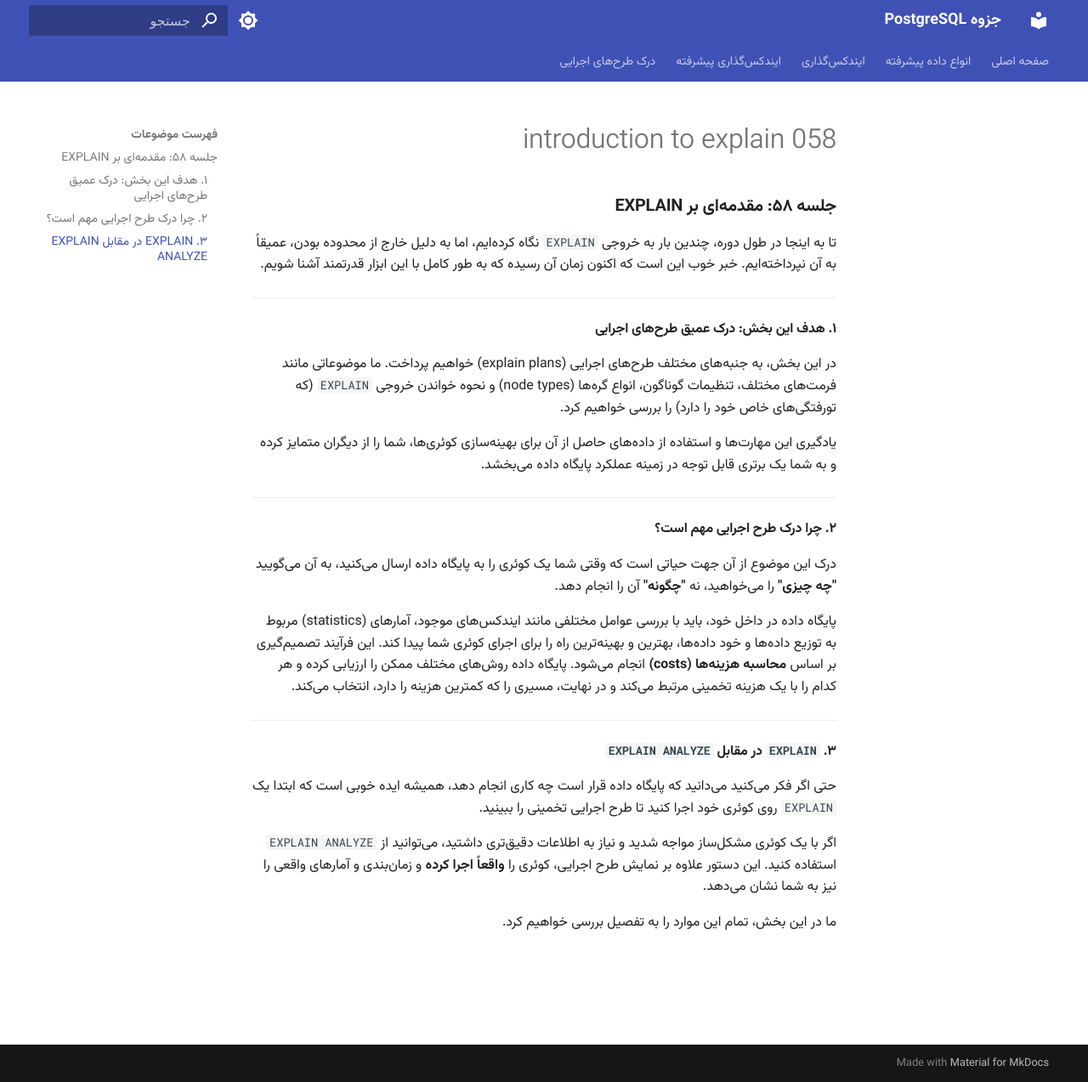
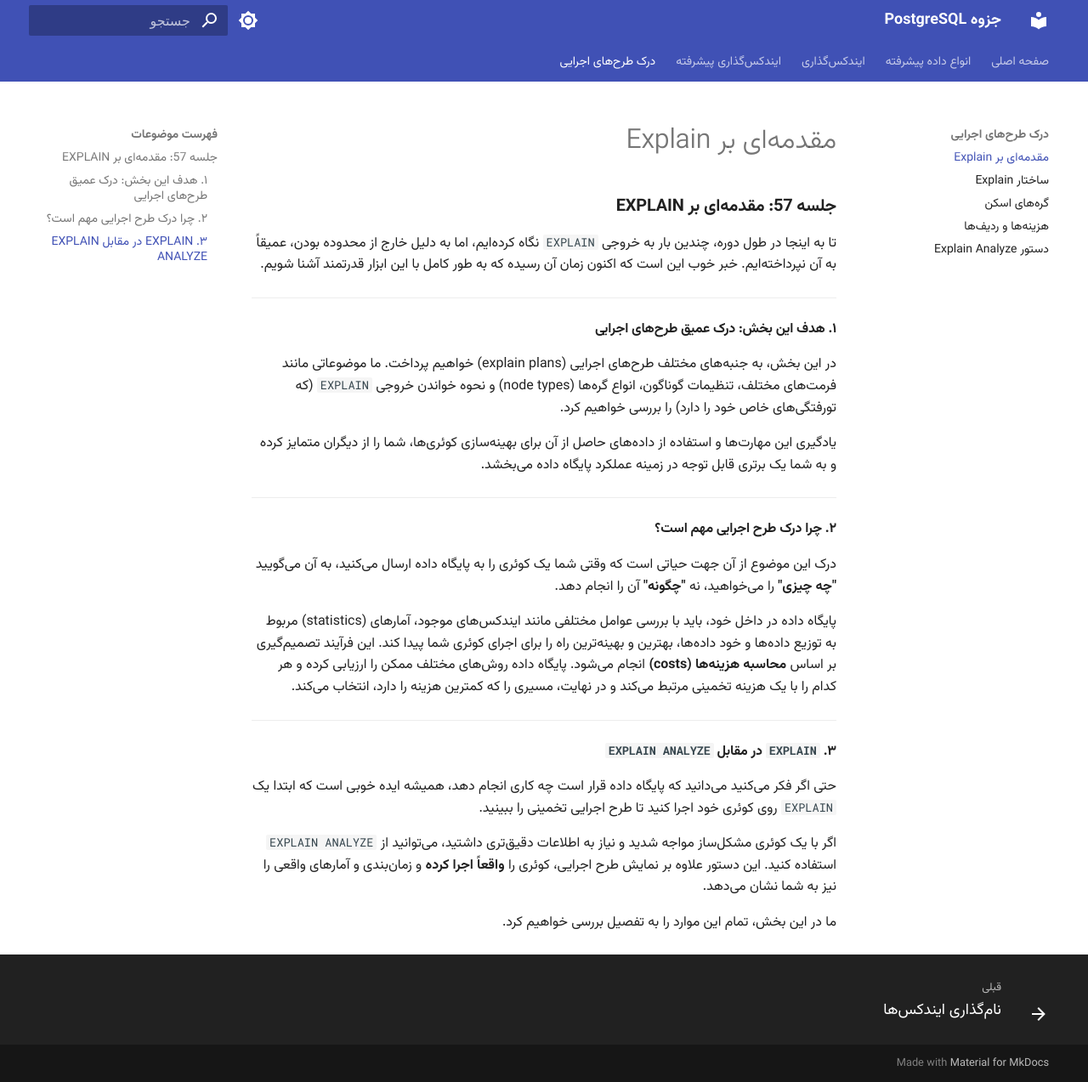
Before and after one commit to Yonesj/Postgresql-Jozve, an MkDocs documentation site: the page built from docs/understanding_query_plans/057_introduction_to_explain.md, in a window 1280 px wide and 1273 px high. Shown: the whole window at 85% size. Built offline with MkDocs 1.6.1 and Material for MkDocs 9.7.7, drawn with Linux system fonts in a browser that asks for light colours.

Commit message:
rename note #57

```diff
--- a/docs/understanding_query_plans/058_introduction_to_explain.md
+++ b/docs/understanding_query_plans/057_introduction_to_explain.md
@@ -1,4 +1,4 @@
-### **جلسه ۵۸: مقدمه‌ای بر EXPLAIN**
+### **جلسه 57: مقدمه‌ای بر EXPLAIN**
 
 تا به اینجا در طول دوره، چندین بار به خروجی `EXPLAIN` نگاه کرده‌ایم، اما به دلیل خارج از محدوده بودن، عمیقاً به آن نپرداخته‌ایم. خبر خوب این است که اکنون زمان آن رسیده که به طور کامل با این ابزار قدرتمند آشنا شویم.
 
```
